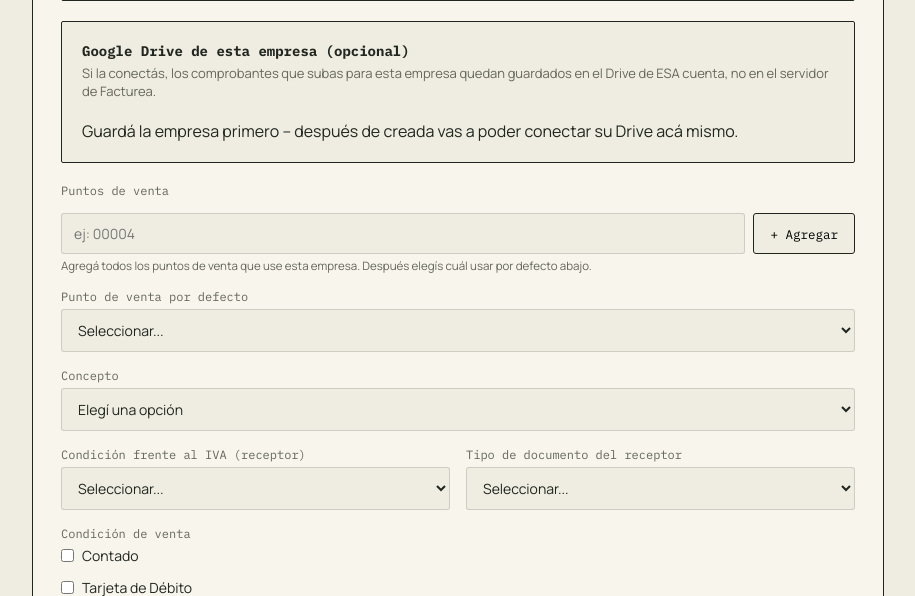
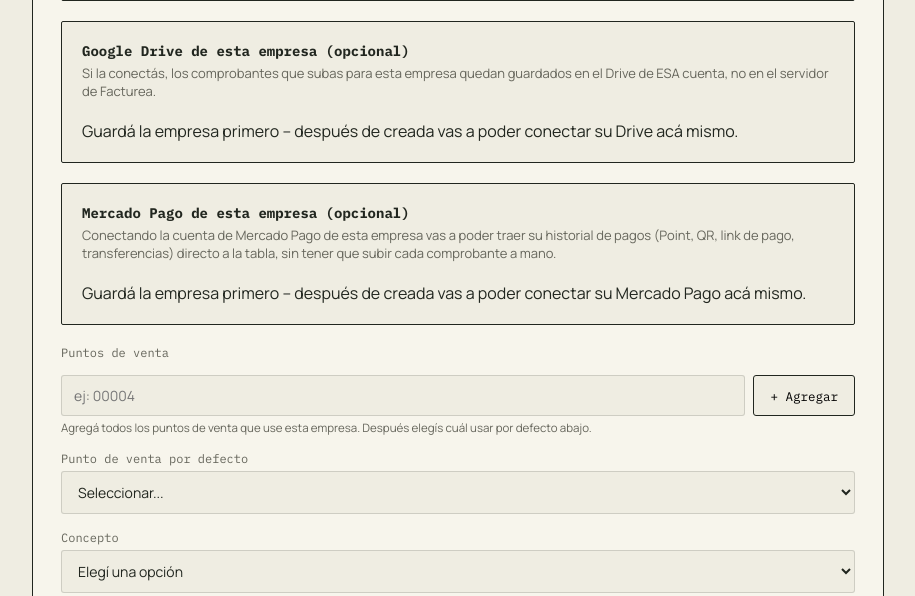
Before and after one commit to ortolanimichael-collab/facturea, a Flask app: page /empresas in a window 1280 px wide. Shown: the part 1044-1640 px from the top of the page, without its empty margins (182-1097 px from the left). Run offline with Flask 3, Linux system fonts and the light colour scheme; a user stored in the database is signed in; tables that the repository leaves empty hold one stand-in row (values such as "Sample post").

Commit message:
Add files via upload

```diff
--- a/templates/empresas.html
+++ b/templates/empresas.html
@@ -286,6 +286,26 @@
         {% endif %}
       </section>
 
+      <section style="background:var(--paper);margin-bottom:20px;padding:20px;">
+        <h2 style="font-size:14px;">Mercado Pago de esta empresa (opcional)</h2>
+        <p class="desc">Conectando la cuenta de Mercado Pago de esta empresa vas a poder traer su historial de pagos (Point, QR, link de pago, transferencias) directo a la tabla, sin tener que subir cada comprobante a mano.</p>
+
+        {% if error_mercadopago %}
+        <p class="hint" style="color:var(--stamp);">No se pudo conectar: {{ error_mercadopago }}</p>
+        {% endif %}
+
+        {% if not empresa %}
+        <p class="hint">Guardá la empresa primero -- después de creada vas a poder conectar su Mercado Pago acá mismo.</p>
+        {% elif empresa.tiene_mercadopago_conectado() %}
+        <div style="display:flex;align-items:center;gap:14px;flex-wrap:wrap;">
+          <span class="estado-config completa">Conectado: {{ empresa.mercadopago_email or "cuenta de Mercado Pago" }}</span>
+          <button type="button" onclick="desconectarMercadoPago({{ empresa.id }})" style="font-family:var(--mono);font-size:12.5px;padding:8px 14px;border-radius:3px;border:1.5px solid var(--stamp);color:var(--stamp);background:var(--paper);cursor:pointer;">Desconectar</button>
+        </div>
+        {% else %}
+        <a href="/empresas/{{ empresa.id }}/mercadopago/conectar" class="btn" style="text-decoration:none;display:inline-block;">Conectar Mercado Pago</a>
+        {% endif %}
+      </section>
+
       <div class="campo">
         <label>Puntos de venta</label>
         <div class="puntos-venta-lista" id="listaPuntos">
@@ -448,6 +468,21 @@ async function desconectarDrive(empresaId) {
   }
 }
 
+async function desconectarMercadoPago(empresaId) {
+  const ok = confirm('¿Desconectar Mercado Pago de esta empresa? Vas a poder volver a conectarla cuando quieras.');
+  if (!ok) return;
+  try {
+    const r = await fetch(`/empresas/${empresaId}/mercadopago/desconectar`, { method: 'POST' });
+    if (r.ok || r.redirected) {
+      window.location.reload();
+    } else {
+      alert('No se pudo desconectar. Probá de nuevo.');
+    }
+  } catch (e) {
+    alert('No se pudo conectar con el servidor.');
+  }
+}
+
 function refrescarSelectPuntos() {
   const chips = document.querySelectorAll('#listaPuntos .chip');
   const select = document.getElementById('selectPuntoDefault');
```
